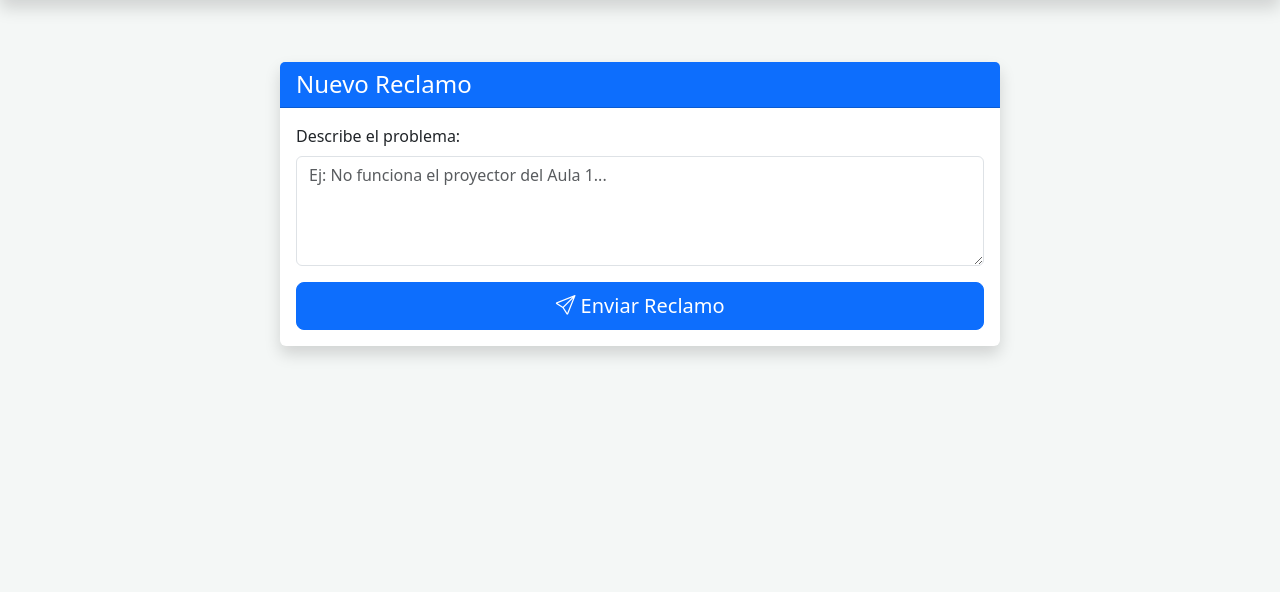
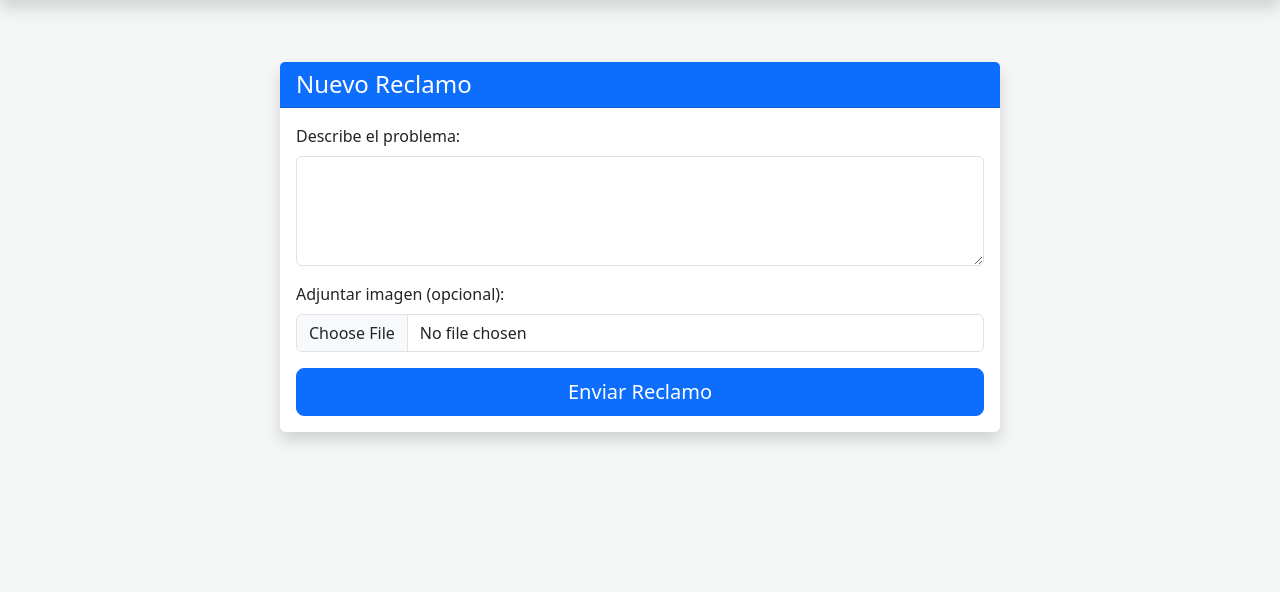
Before and after one commit to DinoMondino/Programacion_Avanzada_Final, a Flask app: page /crear_reclamo in a window 1280 px wide. Shown: the part 56-648 px from the top of the page. Run offline with Flask 3, Linux system fonts and the light colour scheme; a user stored in the database is signed in.

Commit message:
se agregó foto

```diff
--- a/app.py
+++ b/app.py
@@ -3,6 +3,7 @@ import io
 import csv
 from flask import Flask, render_template, request, redirect, url_for, session, flash, Response
 from functools import wraps
+from werkzeug.utils import secure_filename
 
 # Importamos la base de datos, modelos y la nueva clase Analitica
 from modules.usuarios import db, Usuario, UsuarioFinal, JefeDepartamento, SecretarioTecnico
@@ -17,6 +18,13 @@ app.secret_key = 'super_secreto_uner'
 basedir = os.path.abspath(os.path.dirname(__file__))
 app.config['SQLALCHEMY_DATABASE_URI'] = 'sqlite:///' + os.path.join(basedir, 'database.db')
 app.config['SQLALCHEMY_TRACK_MODIFICATIONS'] = False
+
+UPLOAD_FOLDER = 'static/uploads'
+app.config['UPLOAD_FOLDER'] = UPLOAD_FOLDER
+
+# Crear la carpeta si no existe
+if not os.path.exists(UPLOAD_FOLDER):
+    os.makedirs(UPLOAD_FOLDER)
 
 # Inicialización del sistema
 db.init_app(app)
@@ -133,7 +141,13 @@ def actualizar_estado(id):
 def crear_reclamo():
     if request.method == 'POST':
         contenido = request.form.get('contenido')
+        archivo = request.files.get('foto')
         confirmar_nuevo = request.form.get('confirmar_nuevo')
+
+        nombre_archivo = secure_filename(archivo.filename)
+        archivo.save(os.path.join(app.config['UPLOAD_FOLDER'], nombre_archivo))
+        # Creamos la URL que se guardará en la base de datos
+        url_foto = url_for('static', filename='uploads/' + filename)
 
         # 1. Buscar similares usando el objeto 'clasificador'
         # Creamos el historial en el momento para evitar el NameError
@@ -147,7 +161,11 @@ def crear_reclamo():
                                    contenido_previo=contenido)
 
         # 2. Crear el reclamo si no hay similares o se confirmó
-        gestor.crear_reclamo(contenido, None, session['user_id'])
+        gestor.crear_reclamo(
+            contenido=contenido,
+            adjunto=nombre_archivo, # Guardamos el nombre en la BD
+            usuario_id=session['user_id']
+        )
         flash("Reclamo creado con éxito.", "success")
         return redirect(url_for('dashboard'))
 
--- a/templates/crear_reclamo.html
+++ b/templates/crear_reclamo.html
@@ -33,19 +33,21 @@
                     {% endif %}
 
                     {# --- FORMULARIO NORMAL --- #}
-                    <form action="{{ url_for('crear_reclamo') }}" method="post" {% if reclamo_similar %}style="opacity: 0.5; pointer-events: none;"{% endif %}>
+                    <form action="{{ url_for('crear_reclamo') }}" method="post" enctype="multipart/form-data" {% if reclamo_similar %}style="opacity: 0.5; pointer-events: none;"{% endif %}>
                         <div class="mb-3">
                             <label for="contenido" class="form-label">Describe el problema:</label>
-                            <textarea name="contenido" id="contenido" rows="4" class="form-control" placeholder="Ej: No funciona el proyector del Aula 1..." required>{{ contenido_previo if contenido_previo else '' }}</textarea>
+                            <textarea name="contenido" id="contenido" rows="4" class="form-control" required>{{ contenido_previo if contenido_previo else '' }}</textarea>
+                        </div>
+
+                        <div class="mb-3">
+                            <label class="form-label">Adjuntar imagen (opcional):</label>
+                            <input type="file" name="foto" class="form-control" accept="image/*">
                         </div>
 
                         <div class="d-grid">
-                            <button type="submit" class="btn btn-primary btn-lg">
-                                <i class="bi bi-send"></i> Enviar Reclamo
-                            </button>
+                            <button type="submit" class="btn btn-primary btn-lg">Enviar Reclamo</button>
                         </div>
                     </form>
-
                 </div>
             </div>
         </div>
```
Also changed, not shown: database.db (deleted), static/uploads/1768746886.317221_images.jpeg (deleted), static/uploads/1769036600.481087_images.jpeg (deleted).
